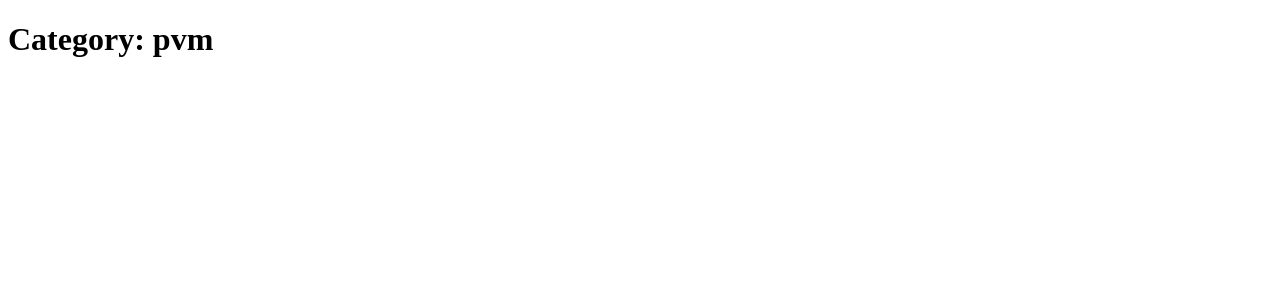
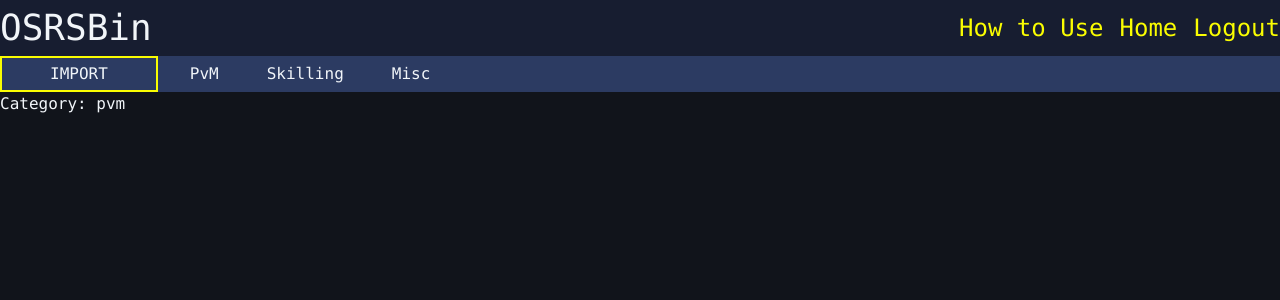
Before and after one commit to OSRS-Bin/OSRSBin, a Next.js app: page /categories/pvm in a window 1280 px wide. Shown: the top 300 px of the page. Built offline with nearby package versions, Linux system fonts and the light colour scheme; a web font is replaced by a local one.

Commit message:
Get dynamic routes working

```diff
--- /dev/null
+++ b/src/app/categories/[category]/page.tsx
@@ -0,0 +1,3 @@
+export default function Page({ params }: { params: { category: string } }) {
+  return <div>Category: {params.category}</div>;
+}
--- /dev/null
+++ b/src/app/categories/page.tsx
@@ -0,0 +1,12 @@
+import React from 'react';
+
+const DummyComponent: React.FC = () => {
+  return (
+    <div>
+      <h1>Top level categories
+      </h1>
+    </div>
+  );
+};
+
+export default DummyComponent;
--- a/src/app/layout.tsx
+++ b/src/app/layout.tsx
@@ -22,7 +22,7 @@ export default function RootLayout({
       </head>
       <body className={inter.className}>
         <HeaderContent />
-        {children}
+        <main className="container mx-auto">{children}</main>
       </body>
     </html>
   );
--- a/src/pages/categories/[category].tsx
+++ /dev/null
@@ -1,12 +0,0 @@
-import { useRouter } from 'next/router';
-
-export default function CategoryPage() {
-  const router = useRouter();
-  const { category } = router.query;
-
-  return (
-    <div>
-      <h1>Category: {category}</h1>
-    </div>
-  );
-}
```
